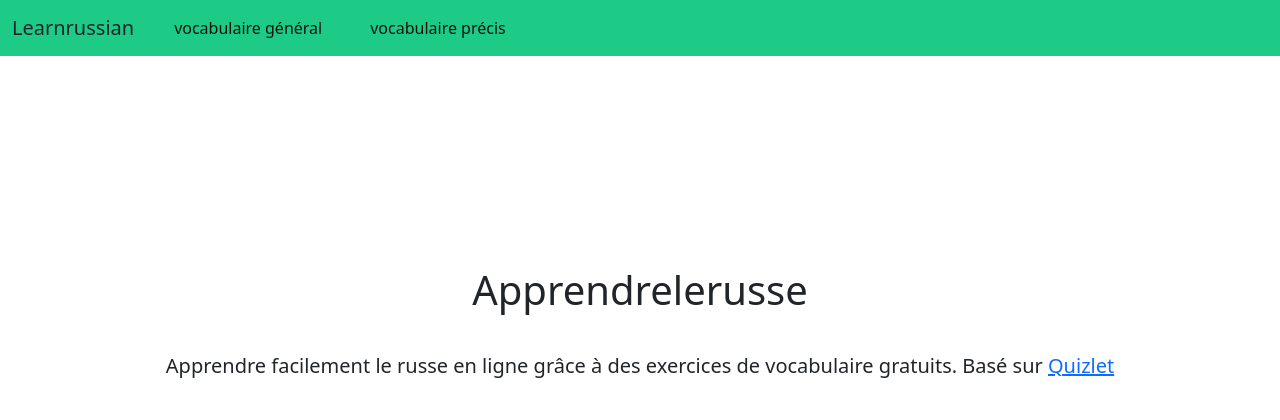
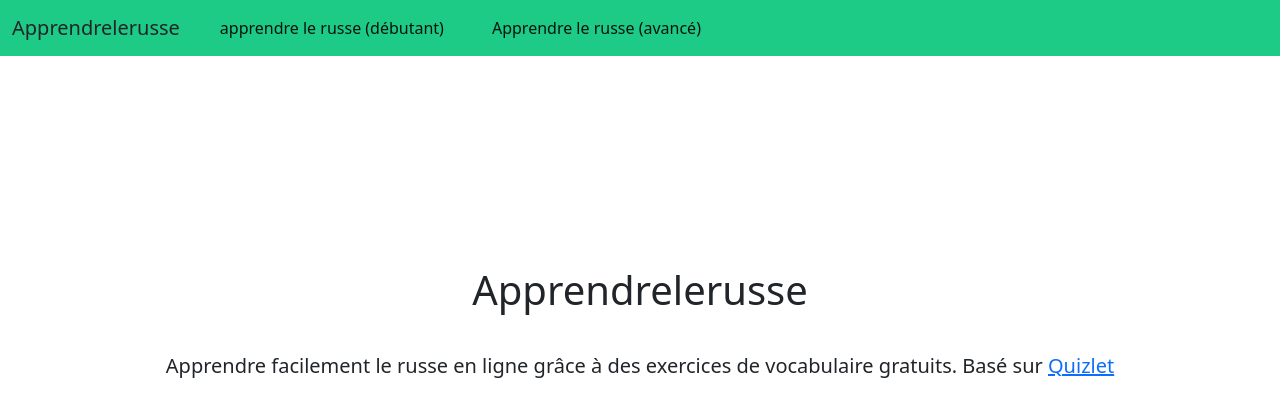
Before and after one commit to kekea1/store-analyser, a Flask app: page / in a window 1280 px wide. Shown: the top 420 px of the page. Run offline with Flask 2, Linux system fonts and the light colour scheme.

Commit message:
Update head.html

```diff
--- a/templates/head.html
+++ b/templates/head.html
@@ -5,7 +5,7 @@
     <nav class="navbar navbar-light fixed-top navbar-expand-lg mb-3" style="background-color:#1ECB86">
       <div class="container-fluid">
         <a href="/" class="navbar-brand fst-normal text-dark" >
-Learnrussian
+Apprendrelerusse
         </a>
         <button class="navbar-toggler" data-bs-toggle="collapse" data-bs-target="#col" >
           <span class="navbar-toggler-icon">
@@ -15,10 +15,10 @@ Learnrussian
         <div class="collapse navbar-collapse" id="col">
           <ul class="navbar-nav  ">
             <li class="nav-item ">
-              <a href="https://apprendrelerusse.herokuapp.com/general/" class="nav-link active mx-3">vocabulaire général</a>
+              <a href="https://apprendrelerusse.herokuapp.com/general/" class="nav-link active mx-3">apprendre le russe (débutant)</a>
             </li>
             <li class="nav-item">
-              <a href="https://apprendrelerusse.herokuapp.com/precis/" class="nav-link  active mx-3">vocabulaire précis</a>
+              <a href="https://apprendrelerusse.herokuapp.com/precis/" class="nav-link  active mx-3">Apprendre le russe (avancé)</a>
             </li>
 
 
```
